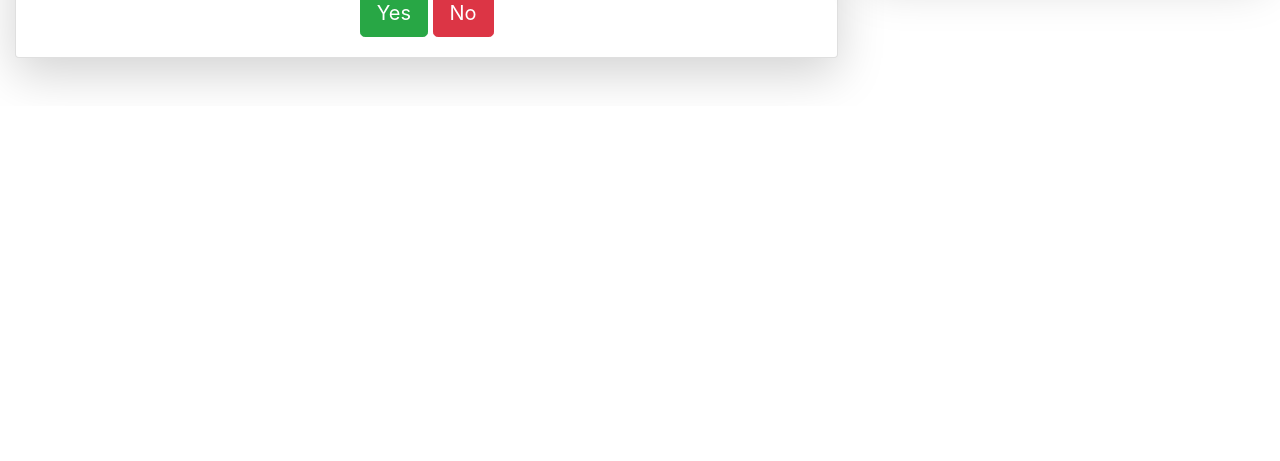
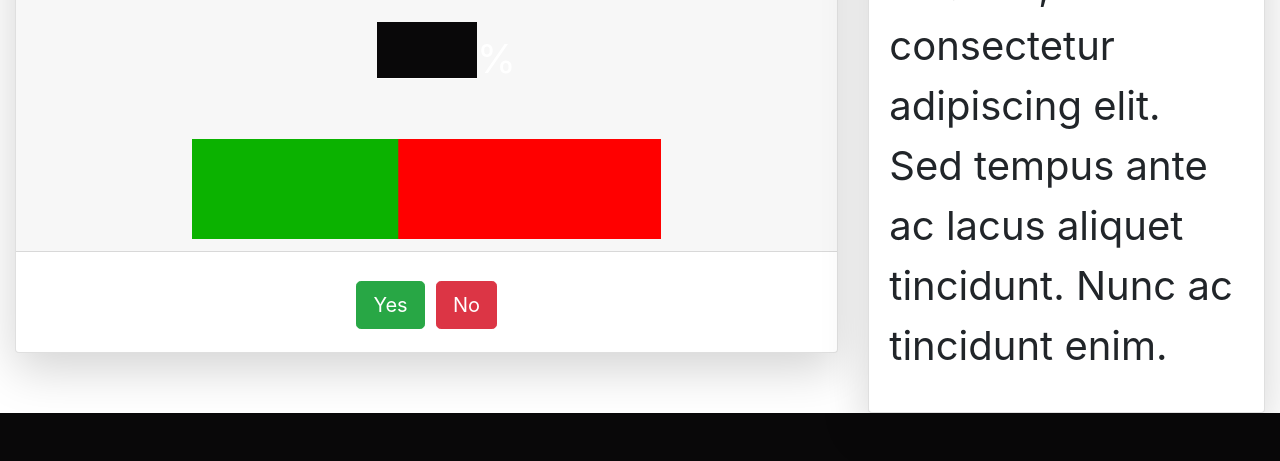
Before and after one commit to TomaszRusin/onepageyn, a website: page index.html in a window 1280 px wide. Shown: the part 798-1259 px from the top of the page. Before the commit the page ends 904 px from the top, so only its background shows below. Drawn offline with nearby package versions, Linux system fonts and the light colour scheme.

Commit message:
Slidebar

```diff
--- a/index.html
+++ b/index.html
@@ -7,17 +7,19 @@
     <meta name="viewport" content="width=device-width, initial-scale=1, shrink-to-fit=no">
 
     <!-- Bootstrap CSS -->
-    <link rel="stylesheet" href="https://stackpath.bootstrapcdn.com/bootstrap/4.3.1/css/bootstrap.min.css"
-        integrity="sha384-ggOyR0iXCbMQv3Xipma34MD+dH/1fQ784/j6cY/iJTQUOhcWr7x9JvoRxT2MZw1T" crossorigin="anonymous">
+    <link rel="stylesheet" href="https://stackpath.bootstrapcdn.com/bootstrap/4.3.1/css/bootstrap.min.css" integrity="sha384-ggOyR0iXCbMQv3Xipma34MD+dH/1fQ784/j6cY/iJTQUOhcWr7x9JvoRxT2MZw1T" crossorigin="anonymous">
+
+    <link rel="stylesheet" href="src/css/style.css" />
 
     <title>Hello, world!</title>
+
+    <script src="src/js/slidebar.js"></script>
 </head>
 
 <body>
     <nav class="navbar navbar-expand-lg navbar-dark bg-dark">
         <a class="navbar-brand" href="#">Navbar</a>
-        <button class="navbar-toggler" type="button" data-toggle="collapse" data-target="#navbarSupportedContent"
-            aria-controls="navbarSupportedContent" aria-expanded="false" aria-label="Toggle navigation">
+        <button class="navbar-toggler" type="button" data-toggle="collapse" data-target="#navbarSupportedContent" aria-controls="navbarSupportedContent" aria-expanded="false" aria-label="Toggle navigation">
             <span class="navbar-toggler-icon"></span>
         </button>
 
@@ -30,8 +32,7 @@
                     <a class="nav-link" href="#">Link</a>
                 </li>
                 <li class="nav-item dropdown">
-                    <a class="nav-link dropdown-toggle" href="#" id="navbarDropdown" role="button"
-                        data-toggle="dropdown" aria-haspopup="true" aria-expanded="false">
+                    <a class="nav-link dropdown-toggle" href="#" id="navbarDropdown" role="button" data-toggle="dropdown" aria-haspopup="true" aria-expanded="false">
                         Dropdown
                     </a>
                     <div class="dropdown-menu" aria-labelledby="navbarDropdown">
@@ -73,6 +74,7 @@
                 <div class="card shadow-lg">
                     <div class="card-header">
                         <h1>Is one hour enough to create a one pager?</h1>
+                        <div class="slidebar"></div>
                     </div>
                     <div class="card-body text-center">
                         <button class="btn btn-lg btn-success">Yes</button>
@@ -83,8 +85,7 @@
             <div class="col-12 col-lg-4">
                 <div class="card shadow-lg">
                     <div class="card-body">
-                        <p>Lorem ipsum dolor sit amet, consectetur adipiscing elit. Sed tempus ante ac lacus aliquet
-                            tincidunt. Nunc ac tincidunt enim.</p>
+                        <p>Lorem ipsum dolor sit amet, consectetur adipiscing elit. Sed tempus ante ac lacus aliquet tincidunt. Nunc ac tincidunt enim.</p>
                     </div>
                 </div>
             </div>
@@ -94,15 +95,9 @@
 
     <!-- Optional JavaScript -->
     <!-- jQuery first, then Popper.js, then Bootstrap JS -->
-    <script src="https://code.jquery.com/jquery-3.3.1.slim.min.js"
-        integrity="sha384-q8i/X+965DzO0rT7abK41JStQIAqVgRVzpbzo5smXKp4YfRvH+8abtTE1Pi6jizo"
-        crossorigin="anonymous"></script>
-    <script src="https://cdnjs.cloudflare.com/ajax/libs/popper.js/1.14.7/umd/popper.min.js"
-        integrity="sha384-UO2eT0CpHqdSJQ6hJty5KVphtPhzWj9WO1clHTMGa3JDZwrnQq4sF86dIHNDz0W1"
-        crossorigin="anonymous"></script>
-    <script src="https://stackpath.bootstrapcdn.com/bootstrap/4.3.1/js/bootstrap.min.js"
-        integrity="sha384-JjSmVgyd0p3pXB1rRibZUAYoIIy6OrQ6VrjIEaFf/nJGzIxFDsf4x0xIM+B07jRM"
-        crossorigin="anonymous"></script>
+    <script src="https://code.jquery.com/jquery-3.3.1.slim.min.js" integrity="sha384-q8i/X+965DzO0rT7abK41JStQIAqVgRVzpbzo5smXKp4YfRvH+8abtTE1Pi6jizo" crossorigin="anonymous"></script>
+    <script src="https://cdnjs.cloudflare.com/ajax/libs/popper.js/1.14.7/umd/popper.min.js" integrity="sha384-UO2eT0CpHqdSJQ6hJty5KVphtPhzWj9WO1clHTMGa3JDZwrnQq4sF86dIHNDz0W1" crossorigin="anonymous"></script>
+    <script src="https://stackpath.bootstrapcdn.com/bootstrap/4.3.1/js/bootstrap.min.js" integrity="sha384-JjSmVgyd0p3pXB1rRibZUAYoIIy6OrQ6VrjIEaFf/nJGzIxFDsf4x0xIM+B07jRM" crossorigin="anonymous"></script>
 </body>
 
 </html>
--- /dev/null
+++ b/src/js/slidebar.js
@@ -0,0 +1,98 @@
+const innerHTML = `
+<div class="overlay">
+  <div class="indicator">
+    <input
+      type="number"
+      min="0"
+      max="100"
+    />
+  </div>
+  <div class="belt">
+    <div class="green"></div>
+    <div class="red"></div>
+  </div>
+</div>`;
+
+window.addEventListener('load', function() {
+    $(".slidebar").each(function() {
+        const slidebar = this;
+        this.dataset.value = '';
+        this.dataset.green = false;
+
+        this.innerHTML = innerHTML;
+        $(this).find("input")[0].onchange = function(e) {
+            if (e.target.value > 100) {
+                event.target.value = 100;
+            }
+            slidebar.dataset.value = e.target.value;
+            var elements = $(slidebar).find('.red');
+            var requiredElement = elements[0];
+            console.log(`transform: translateX(${e.target.value}%);`)
+            $(requiredElement).css("transform", `translateX(${e.target.value}%)`)
+
+        };
+        setInterval(() => toggleBar(this), 1500)
+    });
+})
+
+function toggleBar(slidebar) {
+    if (!slidebar.dataset.value) {
+        var elements = $(slidebar).find('.red');
+        var requiredElement = elements[0];
+        console.log('setting')
+        if (slidebar.dataset.green) {
+            console.log('red');
+            requiredElement.style.cssText = `transform: translateX(40%);`
+            slidebar.dataset.green = false;
+        } else {
+            console.log('green')
+            requiredElement.style.cssText = `transform: translateX(60%);`
+            slidebar.dataset.green = true;
+        }
+
+    }
+}
+/*
+class Meter extends React.Component {
+
+handleChange(e) {
+if(e.target.value > 100){
+event.target.value = 100;
+}
+this.setState({value: e.target.value})
+var elements = document.getElementsByclass('red');
+var requiredElement = elements[0];
+requiredElement.style.cssText = `transform: translateX(${e.target.value}%);`
+}
+
+toggleBar() {
+if (!slidebar.dataset.value) {
+var elements = document.getElementsByclass('red');
+var requiredElement = elements[0];
+console.log('setting')
+if(slidebar.dataset.green){
+console.log('red');
+requiredElement.style.cssText = `transform: translateX(40%);`
+this.setState({green: false});
+}else {
+console.log('green')
+requiredElement.style.cssText = `transform: translateX(60%);`
+this.setState({green: true});
+}
+
+}
+}
+
+componentWillMount() {
+setInterval(() => this.toggleBar(), 1500)
+}
+
+render() {
+return (
+<div class="app">
+</div>
+);
+}
+}
+
+ReactDOM.render(<Meter />, document.getElementById('app'));*/
--- a/src/sass/style.scss
+++ b/src/sass/style.scss
@@ -1,3 +1,86 @@
 .body {
     color: rgb(148, 148, 211);
 }
+
+$base-background: #090809;
+html {
+    background-color: $base-background;
+}
+
+.slidebar {
+    display: flex;
+    flex-direction: column;
+    align-items: center;
+    justify-content: center;
+}
+
+body {
+    margin: 0;
+    font-size: 40px;
+}
+
+.overlay {
+    display: flex;
+    align-items: center;
+    flex-direction: column;
+    justify-content: space-around;
+    width: 100%;
+    .indicator {
+        position: relative;
+        input {
+            outline: none;
+            margin: 30px 0 60px;
+            font-size: 36px;
+            background-color: #090809;
+            color: white;
+            border: none;
+            border-bottom: 1px solid white;
+            text-align: center;
+            width: 100px;
+            &:focus {
+                background-color: lighten( $base-background, 5%);
+            }
+        }
+        &:after {
+            content: '%';
+            color: white;
+            position: absolute;
+            top: 25%;
+        }
+    }
+    .belt {
+        height: 100px;
+        width: 60%;
+        position: relative;
+        overflow: hidden;
+        display: flex;
+        .red,
+        .green {
+            height: inherit;
+            width: 110%;
+        }
+        .green {
+            background-color: #0bb200;
+        }
+        .red {
+            background-color: #ff0000;
+            position: absolute;
+            transform: translateX(0%);
+            transition-duration: 2s;
+        }
+        .convex-left {
+            border-top-left-radius: 100px;
+            border-bottom-left-radius: 100px;
+        }
+        .convex-right {
+            border-top-right-radius: 10px;
+            border-bottom-right-radius: 10px;
+        }
+    }
+}
+
+input[type=number]::-webkit-inner-spin-button,
+input[type=number]::-webkit-outer-spin-button {
+    -webkit-appearance: none;
+    margin: 0;
+}
```
Also changed, not shown: src/css/style.css.
